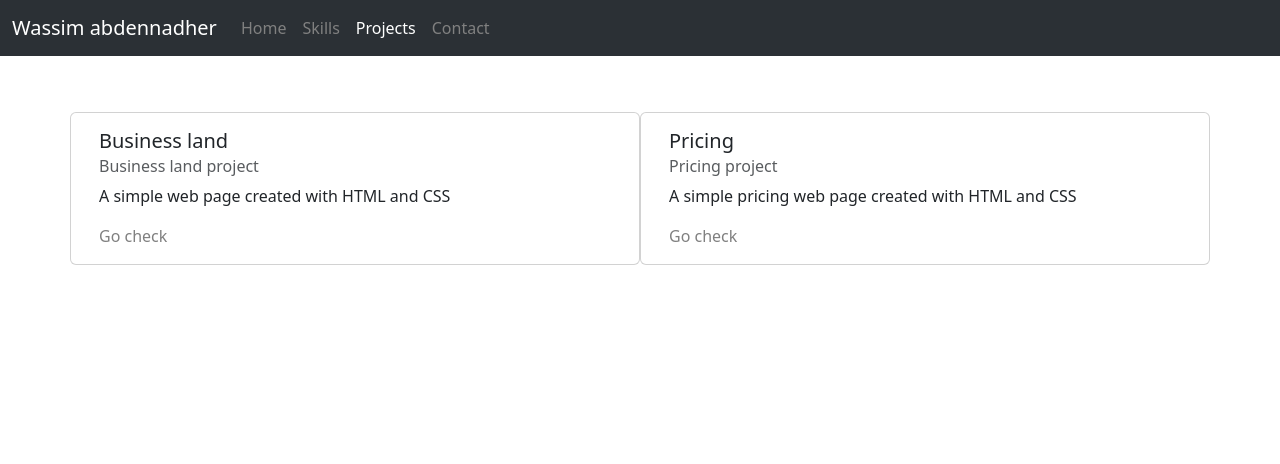
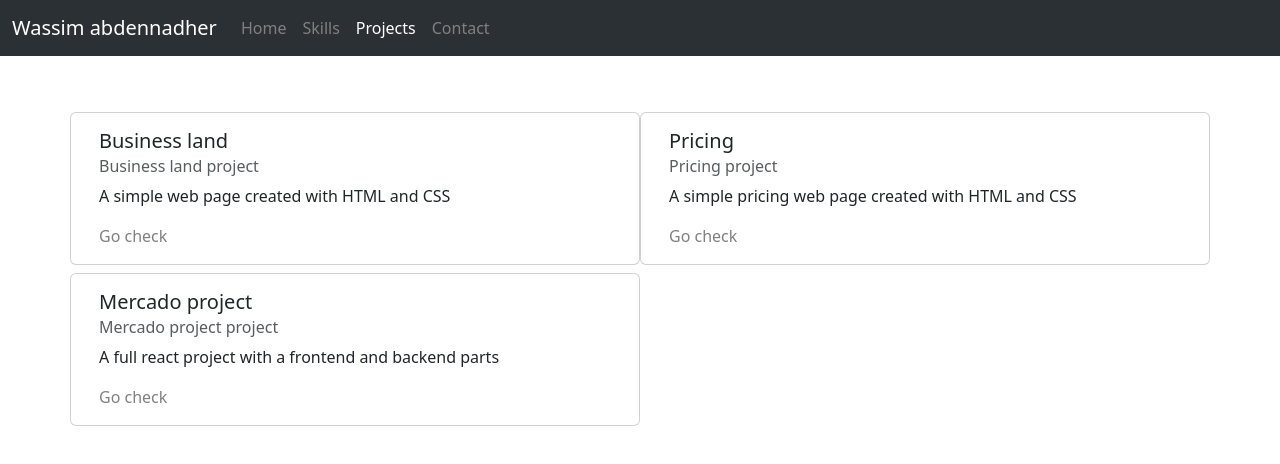
Before and after one commit to Wassimabdennadher/Portfolio, a React (Create React App) app: page /projects in a window 1280 px wide. Shown: the top 464 px of the page. Built offline with nearby package versions, Linux system fonts and the light colour scheme.

Commit message:
add mercado project

```diff
--- a/src/pages/Projects.js
+++ b/src/pages/Projects.js
@@ -9,12 +9,17 @@ function Projects() {
       description : 'A simple web page created with HTML and CSS '
     },
     {
-      id: 1,
+      id: 2,
       pName: 'Pricing',
       ghubLink: ' https://wassimabdennadher.github.io/pricing/',
       description : 'A simple pricing web page created with HTML and CSS '
     },
-
+    {
+      id: 3,
+      pName: 'Mercado project',
+      ghubLink: 'https://wassim-abdennadher-mercado.vercel.app/items',
+      description : 'A full react project with a frontend and backend parts '
+    }
   ]
   return (
     <div className='row mt-5'>
```
